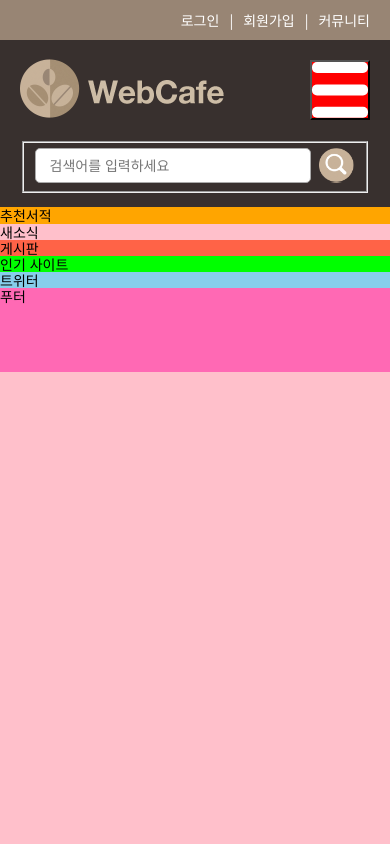
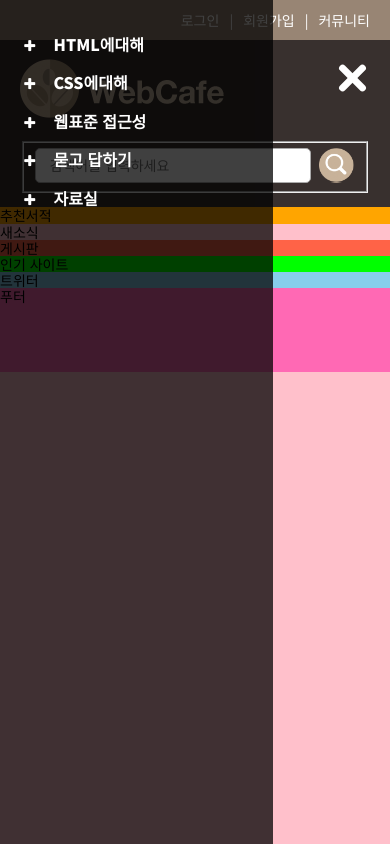
Before and after one commit to csjv95/FDS15.RWD, a plain HTML site: page index.html in a window 390 px wide. Both pictures are taken after a click on the button "메뉴열기". Drawn offline with Linux system fonts and the light colour scheme.

Commit message:
docs: complteedresponsiblity menu

```diff
--- a/css/style/large.css
+++ b/css/style/large.css
@@ -28,15 +28,17 @@ body{
   margin: 0;
   justify-content: center;
   /* grid-area: brand; */
+  flex-grow: 2;
 }
 
 /* 멤버 서비스 */
 .memberOnly{
   /* grid-area: member; */
+  flex-grow:1;
 }
 /* 검색 폼 */
 .searchForm{
-  height: 60px;
+  flex-grow: 1;
   text-align: right;
   /* grid-area: search; */
 }
@@ -61,6 +63,7 @@ input[name="search"]{
   display: none;
 }
 .menu__list{
+  margin: 0 auto;
   width: 1000px;
   color: #fff;
   display: flex;
@@ -70,6 +73,8 @@ input[name="search"]{
   font-size: 1.8rem;
   font-weight: 900;
   text-shadow: 1px 1px 0 #000, -1px -1px 0 #000;
+  outline: 0;
+  cursor: default;
 }
 .menu__subMenu{
   font-size: 1.7rem;
--- a/css/style/small.css
+++ b/css/style/small.css
@@ -4,14 +4,6 @@ body{
 }
 .appHeader, .appMain, .appFooter{
   width: 100%;
-  }
-   .appNavigation{
-    /* position: fixed;
-    top: 0;
-    left: 0;
-    width: 70vw;
-    height: 100vh;
-    transform:translate(-100%); */
 }
 /* 헤더 */
 .appHeader{
@@ -54,53 +46,102 @@ body{
   left: 0;
   background-image: url(./../images/btn_search.png);
   background-size: contain;
-  }.appNavigation {
+}
+/* 내비게이션 */
+.appNavigation{
   position: relative;
 }
-  /* 메뉴 제어버튼 */
-  .buttonBurger {
-    width: 60px;
-    height: 60px;
-    background-color: red;
+/* 메인 메뉴 제어 버튼 */
+.buttonBurger{
+  width: 35px;
+  height: 35px;
   position: absolute;
   top: 60px;
   right: 20px;
-
+  overflow: hidden;
+  cursor: pointer;
 }
-  .burgerBar {
-    position: absolute;
-    left: 0;
-    width: 100%;
-    height: 20%;
-    background-color: #fff;
-    display: block;
-
+.buttonNone{
+  border: 0;
+  background: transparent;
+  padding: 0;
 }
-  .positionTop {
+.round{
+  border-radius: 20px;
+}
+.positionTop{
   top: 0;
 }
-  .positionMiddle {
+.positionMiddle{
   top: 50%;
   transform: translateY(-50%);
 }
-  .positionBottom {
+.positionBottom{
   top: 100%;
   transform: translateY(-100%);
 }
-  .round {
-    border-radius: 5px;
+/* .menu--isAct 클래스가 버튼의 부모요소에 추가 되었을 때 */
+.menu--isAct .positionTop{
+  top: 50%;
+  transform: translateY(-50%) rotate(45deg);
+}
+.menu--isAct .positionMiddle{
+  top: 50%;
+  transform: translate(-105%, -50%);
+}
+.menu--isAct .positionBottom{
+  top: 50%;
+  transform: translateY(-50%) rotate(-45deg) ;
+}
+.burgerBar{
+  position: absolute;
+  left:0;
+  background: #fff;
+  width: 100%;
+  height: 20%;
+  /* transition: all .2s; */
 }
 /* 메인 메뉴 */
-  .menu__list {
-    background-color: tan;
+.menu__list{
   position: fixed;
-    top:0;
-    left:0;
-    width:70vw;
+  top: 0;
+  left: 0;
+  width: 70%;
   height: 100vh;
-    transform: translate(-100%);
+  transform:translate(-100%);
+  background: hsla(0, 0%, 0%, 0.75);
+  color: #fff;
+  padding: 2rem;
+  /* transition: transform .2s ease-in-out; */
 }
-  /* 메인 컨텐트 */
-  .book,.news,.board,.favorite,.twitter {
+.menu__item{
+  margin: 1rem 0;
+}
+.menu__link{
+  font-size: 1.6rem;
+  font-weight: 900;
+  display: inline-block;
+  padding: .5rem 1rem;
+}
+.menu__subMenu{
+  display: none;
+  font-size: 1.5rem;
+  font-weight: 700;
+}
+.menu__subMenu li{
+  margin: 1rem 0;
+}
+.menu__subMenu a{
+  display: block;
+  padding: .5rem 1rem;
+}
+.menu--isAct .menu__list{
+  transform: none;
+}
+.menu__item--menuAct .menu__subMenu{
+  display: block;
+}
+/* 메인 콘텐츠 */
+.book, .news, .board, .favorite, .twitter{
   width: 100%;
 }
--- a/index.html
+++ b/index.html
@@ -9,6 +9,7 @@
     <link rel="stylesheet" href="css/style.css">
     <link rel="stylesheet" href="css/style/small.css" media="screen and (max-width:999px)">
     <link rel="stylesheet" href="css/style/large.css" media="screen and (min-width:1000px)">
+    <script src="./js/main.js" defer></script>
 </head>
 <body>
     <div class="container">
@@ -38,7 +39,7 @@
             </form>
 
         </header>
-        <nav class="appNavigation menu">
+        <nav class="appNavigation">
             <h2 class="a11yHidden">메인메뉴</h2>
             <button class="buttonNone buttonBurger" aria-label="메뉴열기">
                 <span class="burgerBar round positionTop"></span>
--- /dev/null
+++ b/js/main.js
@@ -0,0 +1,96 @@
+// 문서 객체
+const nav = document.querySelector('.appNavigation');
+const btn = nav.querySelector('.buttonBurger');
+const list = nav.querySelector('.menu__list');
+const items = list.querySelectorAll('.menu__item');
+const links = list.querySelectorAll('.menu__link');
+
+// 상태 변수
+let mode = null;
+let isPristine = true;
+
+function handleOnlyBindMobileLinks(e){
+	e.preventDefault();
+
+	let _this = e.target;
+	let _parent = _this.parentNode;
+
+	for (var i = 0; i < items.length; i++) {
+		var item = items[i];
+		item.classList.remove('menu__item--menuAct');
+		item.classList.remove('icon-minus');
+		item.classList.add('icon-plus');
+	}
+
+	_this.parentNode.classList.add('menu__item--menuAct');
+
+	if (_parent.classList.contains('menu__item--menuAct')) {
+		_parent.classList.remove('icon-plus');
+		_parent.classList.add('icon-minus');
+	}
+}
+// 렌더 함수
+function render(){
+	// 모바일 디바이스 감지 (조건)
+	let isMobile = window.innerWidth <= 999;
+	// 리사이즈 이벤트가 여러 번 발생해도 모드가 변경되지 않으면 함수 실행 중지
+	if (mode === isMobile) {
+		return;
+	}
+	// 모드가 변경되면, 모드의 상태 업데이트
+	mode = isMobile;
+
+	if (isMobile) {
+		// 모바일 환경의 경우....
+		list.style.transition = 'all 0.2s';
+		for (let i = 0; i < items.length; i++) {
+			let item = items[i];
+			item.classList.add('icon-plus');
+		}
+		for (let i = 0; i < links.length; i++) {
+			let link = links[i];
+			link.setAttribute('role', 'button');
+		}
+		if (isPristine) {
+			// 버튼(btn)을 클릭하면 내비게이션(nav) 요소를 찾아서
+			// isAct라는 클래스를 추가하거나 제거 할 것(toggle)
+			btn.addEventListener('click', function(e){
+				e.preventDefault();
+				if (nav.classList.contains('menu--isAct')) {
+					btn.setAttribute('aria-label', '메뉴 닫기');
+				}
+				else {
+					btn.setAttribute('aria-label', '메뉴 열기');
+				}
+				nav.classList.toggle('menu--isAct');
+			});
+			// 메뉴 버튼(.menu-item)을 클릭하면
+			// 클릭한 버튼의 부모 요소의 형제 요소들을 찾아 menu-act라는 클래스를 삭제한다.
+			// 클릭한 버튼의 부모 요소인 .menu-list에 menu-act라는 클래스를 추가한다.
+			for (let i = 0; i < links.length; i++) {
+				let link = links[i];
+				link.addEventListener('click', handleOnlyBindMobileLinks);
+			}
+			// 초기 실행 후, 오염 상태로 변경
+			isPristine = !isPristine;
+		}
+	}
+	else {
+		//데스크탑 환경의 경우
+		list.style.transition = null;
+		for (let i = 0; i < items.length; i++) {
+			let item = items[i];
+			item.classList.remove('icon-plus');
+			item.classList.remove('icon-minus');
+		}
+		for (let i = 0; i < links.length; i++) {
+			let link = links[i];
+			link.removeEventListener('click', handleOnlyBindMobileLinks);
+			link.setAttribute('role', 'presentation');
+			link.setAttribute('tabindex', '-1');
+		}
+	}
+}
+// 이벤트 연결 [로드, 리사이즈]
+window.addEventListener('load', render);
+window.addEventListener('resize', render);
```
Lines whose indentation alone changed are shown as unchanged.
